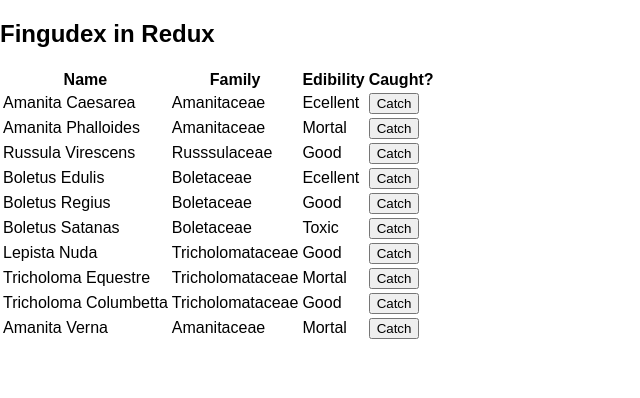
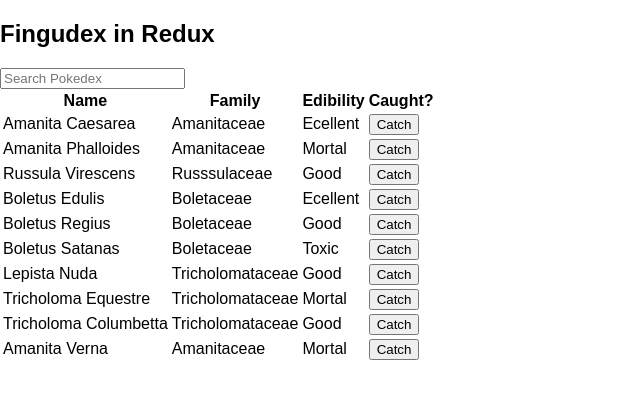
Before and after one commit to ssanchezmarc/fungidex, a React (Create React App) app: page / in a window 1280 px wide. Shown: the top 398 px of the page, without its empty margins (0-640 px from the left). Built offline with nearby package versions, Linux system fonts and the light colour scheme.

Commit message:
create filter component

```diff
--- /dev/null
+++ b/src/components/FilterMushrooms.js
@@ -0,0 +1,22 @@
+import React, { Component, PropTypes } from 'react';
+
+export class FilterMushrooms extends Component {
+  render() {
+    // const {searchTerm, actions} = this.props;
+
+    return (
+      <form>
+        <div className="form-group">
+          <input
+            className="form-control"
+            type="text"
+            name="search"
+            placeholder="Search Pokedex"
+            // value={searchTerm}
+            // onChange={e => actions.searchTermChanged(e.target.value)}
+            />
+        </div>
+      </form>
+    );
+  }
+}
--- a/src/components/MainSection.js
+++ b/src/components/MainSection.js
@@ -1,6 +1,6 @@
 import React, { Component, PropTypes } from 'react';
 import { MushroomsList } from './MushroomsList';
-// import FilterPokemon from './FilterPokemon';
+import { FilterMushrooms}  from './FilterMushrooms';
 
 export class MainSection extends Component {
   // static propTypes = {
@@ -14,21 +14,15 @@ export class MainSection extends Component {
     return (
       <section className="main">
         <h1>Fingudex in Redux</h1>
+        <FilterMushrooms
+          // searchTerm={searchTerm}
+          // actions={actions}
+          />
         <MushroomsList
           // pokemon={pokemon}
           // caughtPokemon={caughtPokemon}
           // actions={actions}
           />
-
-        {/* <FilterPokemon
-          searchTerm={searchTerm}
-          actions={actions} />
-
-        <PokemonList
-          pokemon={pokemon}
-          caughtPokemon={caughtPokemon}
-          actions={actions} /> */}
-
       </section>
     );
   }
```
